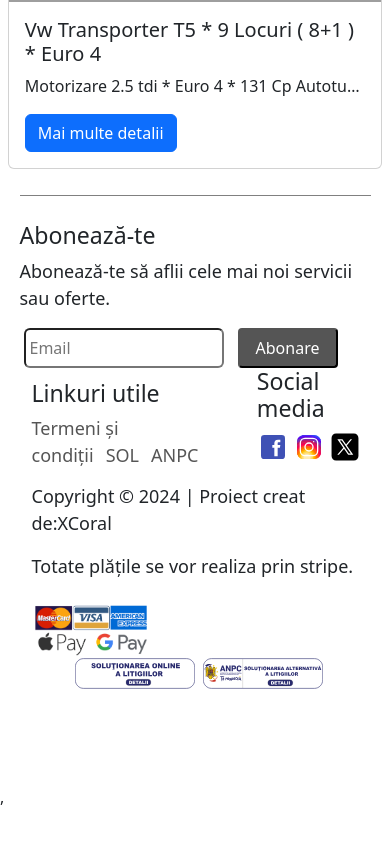
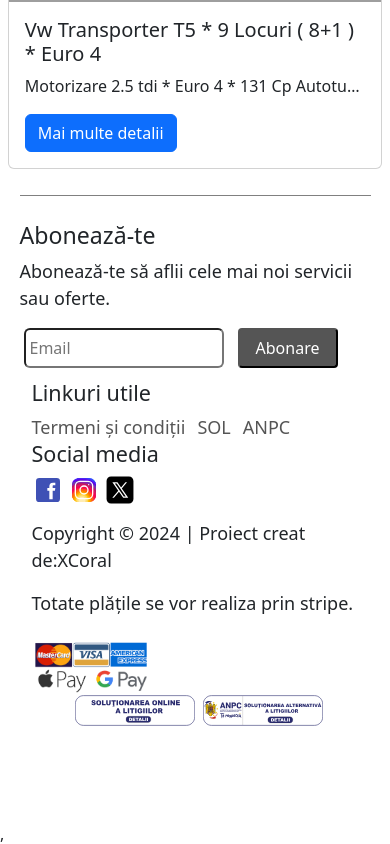
Before and after one commit to Flaviu8/xcoral, a React (Vite) app: page / in a window 390 px wide. Shown: the part 1725-2569 px from the top of the page. Before the commit the page ends 2534 px from the top, so only its background shows below. Built offline with nearby package versions, Linux system fonts and the light colour scheme; grey boxes are pictures that could not be loaded.

Commit message:
add max width

```diff
--- a/src/components/footer/Footer.jsx
+++ b/src/components/footer/Footer.jsx
@@ -41,13 +41,13 @@ export default function Footer() {
                 </div>
                 <div className='footer-content'>
                     <div className='links'>
-                        <h3>Linkuri utile</h3>
+                        <h4>Linkuri utile</h4>
                         <NavLink to="/termeni">Termeni și condiții</NavLink>
                         <NavLink to="https://ec.europa.eu/consumers/odr/main/index.cfm?event=main.home2.show&lng=RO">SOL</NavLink>
                         <NavLink to="https://anpc.ro/ce-este-sal/">ANPC</NavLink>
                     </div>
                         <div className='social-links'>
-                            <h3>Social media</h3>
+                            <h4>Social media</h4>
                             <img src={facebook} alt="fb" />
                             <img src={instagram} alt="insta" />
                             <img src={twitter} alt="twitter" />
--- a/src/components/footer/footer.css
+++ b/src/components/footer/footer.css
@@ -83,6 +83,8 @@ footer  {
     color: #000000;
 }
 
+
+
 form input {
    border-radius: 6px;
    margin-left: 4px;
@@ -114,6 +116,7 @@ form button:hover {
 @media screen and (max-width: 1028px) {
    footer {
         width: 98%;
+
     }
 
     .line {
@@ -127,7 +130,9 @@ form button:hover {
     footer {
         width: 98%;
     }
-
+.footer-content {
+    display: block;
+}
     .null {
         display: inherit;
     }
```
